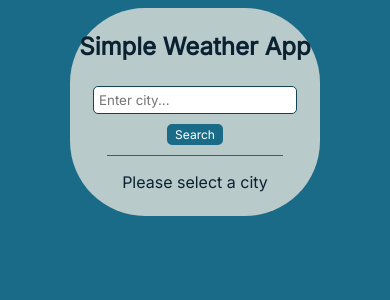
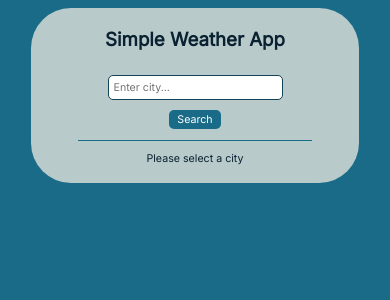
Before and after one commit to K0rh/Weather-API, a React (Create React App) app: page / in a window 390 px wide. Shown: the top 300 px of the page. Built offline with nearby package versions, Linux system fonts and the light colour scheme.

Commit message:
Some responsivity adjustments

```diff
--- a/src/index.css
+++ b/src/index.css
@@ -120,15 +120,24 @@ h1, p {
 }
 
 @media screen and (max-width: 600px) {
+  .App {
+    width: 80%;
+    border-radius: 40px;
+  }
+
   h1 {
-    font-size: 18pt;
+    font-size: 14pt;
   }
 
   h2 {
-    font-size: 16pt;
+    font-size: 12pt;
   }
 
   h3 {
-    font-size: 14pt;
+    font-size: 10pt;
+  }
+
+  p, .cityInput, .searchButton {
+    font-size: 8pt;
   }
 }
```
